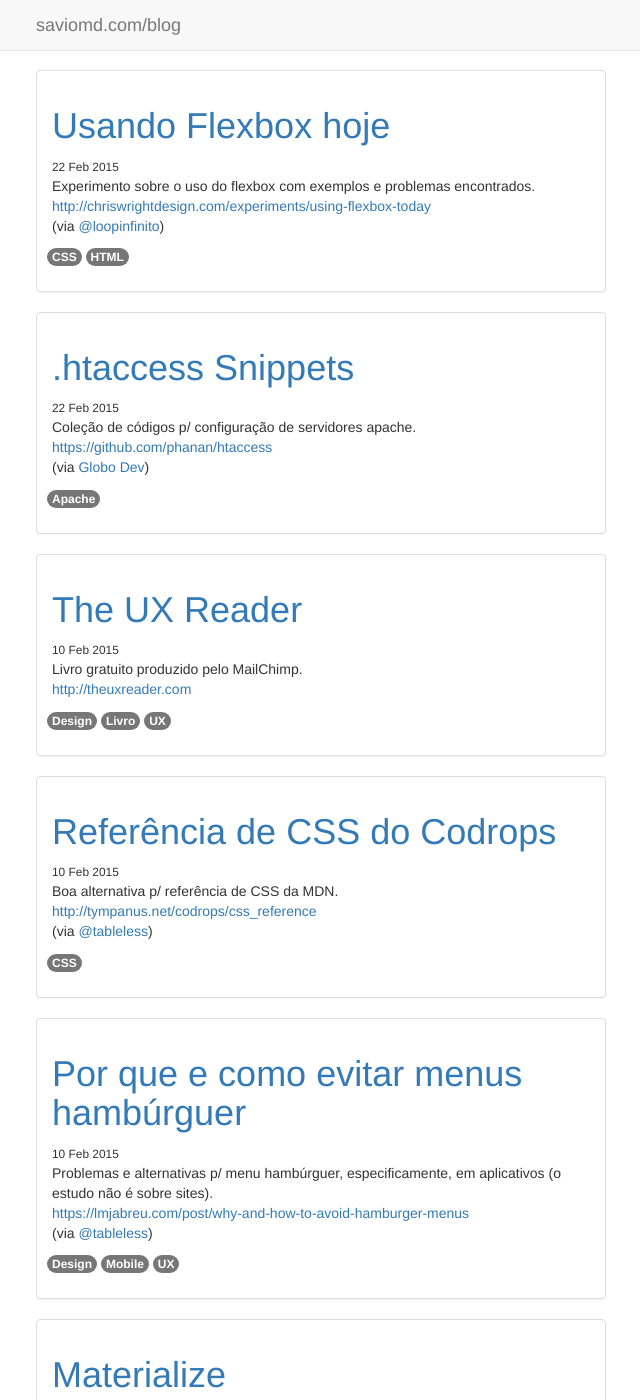
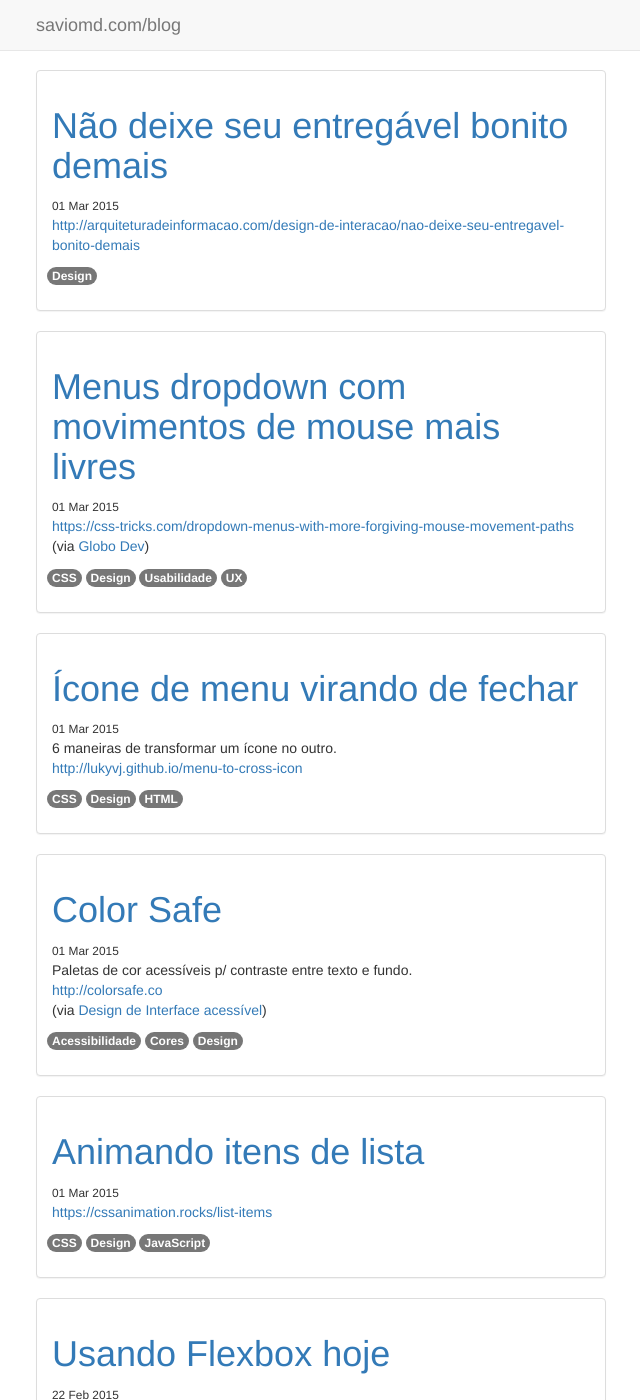
Before and after one commit to saviomd/blog, a Jekyll site: the page built from index.html, in a window 1280 px wide and 1400 px high. Shown: the whole window, without its empty margins (319-959 px from the left). Built offline with Jekyll 4.4.1, drawn with Linux system fonts in a browser that asks for light colours; nearby versions of some CDN libraries; library files that are not in the unit come from our copies; the list of posts is cut into pages by our own code; some of the changed text lies outside the part shown.

Commit message:
Add new posts, update links to avoid redirects

```diff
--- a/_layouts/default.html
+++ b/_layouts/default.html
@@ -40,9 +40,9 @@
 
 			<hr>
 			<footer class="footer">
-				Olá, meu nome é Sávio Mendes, sou <a href="http://saviomd.com">desenvolvedor web / front-end e designer de interfaces</a>, carioca, flamenguista, maluco por filmes, lateral / meio-campo nas peladas de fim de semana, fã de Iron Maiden, Faith No More e Van Halen.
+				Olá, meu nome é Sávio Mendes, sou <a href="http://saviomd.com/">desenvolvedor web / front-end e designer de interfaces</a>, carioca, flamenguista, maluco por filmes, lateral / meio-campo nas peladas de fim de semana, fã de Iron Maiden, Faith No More e Van Halen.
 				<hr>
-				&copy; 2009-{{ site.time | date: '%Y' }} <a href="http://saviomd.com">saviomd.com</a>
+				&copy; 2009-{{ site.time | date: '%Y' }} <a href="http://saviomd.com/">saviomd.com</a>
 			</footer>
 		</div>
 		<script src="/lib/js/jquery.min.js"></script>
--- a/_layouts/post.html
+++ b/_layouts/post.html
@@ -40,6 +40,6 @@ layout: default
 <hr>
 <div class="row">
 	<div class="col-xs-6 col-xs-offset-3">
-		<a href="{{ site.baseurl }}/arquivo" class="btn btn-primary btn-lg btn-block">Arquivo</a>
+		<a href="{{ site.baseurl }}/arquivo/" class="btn btn-primary btn-lg btn-block">Arquivo</a>
 	</div>
 </div>
--- /dev/null
+++ b/_posts/2015-03-01-animando-itens-de-lista.md
@@ -0,0 +1,7 @@
+---
+layout: post
+title: 'Animando itens de lista'
+tags: [CSS, Design, JavaScript]
+---
+
+<https://cssanimation.rocks/list-items>
--- /dev/null
+++ b/_posts/2015-03-01-color-safe.md
@@ -0,0 +1,9 @@
+---
+layout: post
+title: 'Color Safe'
+tags: [Acessibilidade, Cores, Design]
+---
+
+Paletas de cor acessíveis p/ contraste entre texto e fundo.<br>
+<http://colorsafe.co><br>
+(via [Design de Interface acessível](https://medium.com/salesforce-ux/accessible-interface-design-d80e95cbb2c1))
--- /dev/null
+++ b/_posts/2015-03-01-icone-de-menu-virando-de-fechar.md
@@ -0,0 +1,8 @@
+---
+layout: post
+title: 'Ícone de menu virando de fechar'
+tags: [CSS, Design, HTML]
+---
+
+6 maneiras de transformar um ícone no outro.<br>
+<http://lukyvj.github.io/menu-to-cross-icon>
--- /dev/null
+++ b/_posts/2015-03-01-menus-dropdown-com-movimentos-de-mouse-mais-livres.md
@@ -0,0 +1,8 @@
+---
+layout: post
+title: 'Menus dropdown com movimentos de mouse mais livres'
+tags: [CSS, Design, Usabilidade, UX]
+---
+
+<https://css-tricks.com/dropdown-menus-with-more-forgiving-mouse-movement-paths><br>
+(via [Globo Dev](http://dev.globo.com/post/111952053178/menu-da-amazon-utilizando-apenas-css))
--- /dev/null
+++ b/_posts/2015-03-01-nao-deixe-seu-entregavel-bonito-demais.md
@@ -0,0 +1,7 @@
+---
+layout: post
+title: 'Não deixe seu entregável bonito demais'
+tags: [Design]
+---
+
+<http://arquiteturadeinformacao.com/design-de-interacao/nao-deixe-seu-entregavel-bonito-demais>
--- a/index.html
+++ b/index.html
@@ -26,6 +26,6 @@ title: Home
 <hr>
 <div class="row">
 	<div class="col-xs-6 col-xs-offset-3">
-		<a href="{{ site.baseurl }}/arquivo" class="btn btn-primary btn-lg btn-block">Arquivo</a>
+		<a href="{{ site.baseurl }}/arquivo/" class="btn btn-primary btn-lg btn-block">Arquivo</a>
 	</div>
 </div>
```
Also changed, not shown: _posts/2013-05-27-wordpress-query-generator.md (+1 -1 lines).
